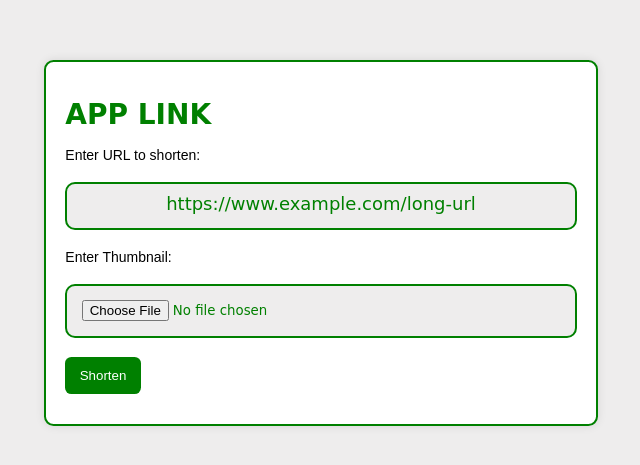
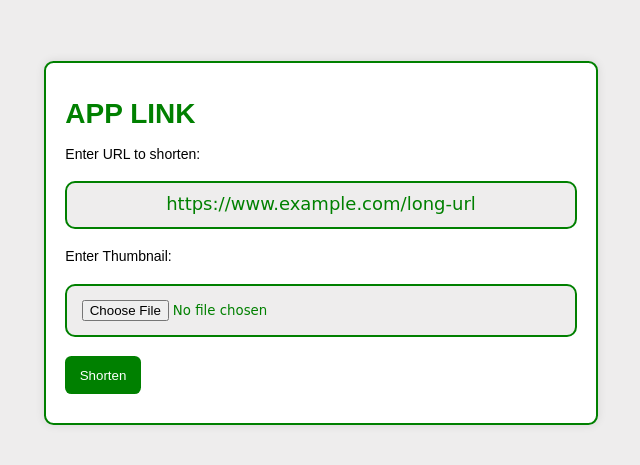
Before and after one commit to ItzChuks/App-Link, a plain HTML site: page main.html in a window 1280 px wide. Shown: the part 157-622 px from the top of the page, without its empty margins (319-959 px from the left). Drawn offline with Linux system fonts and the light colour scheme.

Commit message:
Update style.css

```diff
--- a/style.css
+++ b/style.css
@@ -21,7 +21,7 @@ body{
     box-shadow: 0 0 10px rgba(0,0,0,0.1);
 }
 h1{
-    font-family: cursive;
+    font-family: arial;
     color: green;
     margin: 1rem 0;
 }
```
